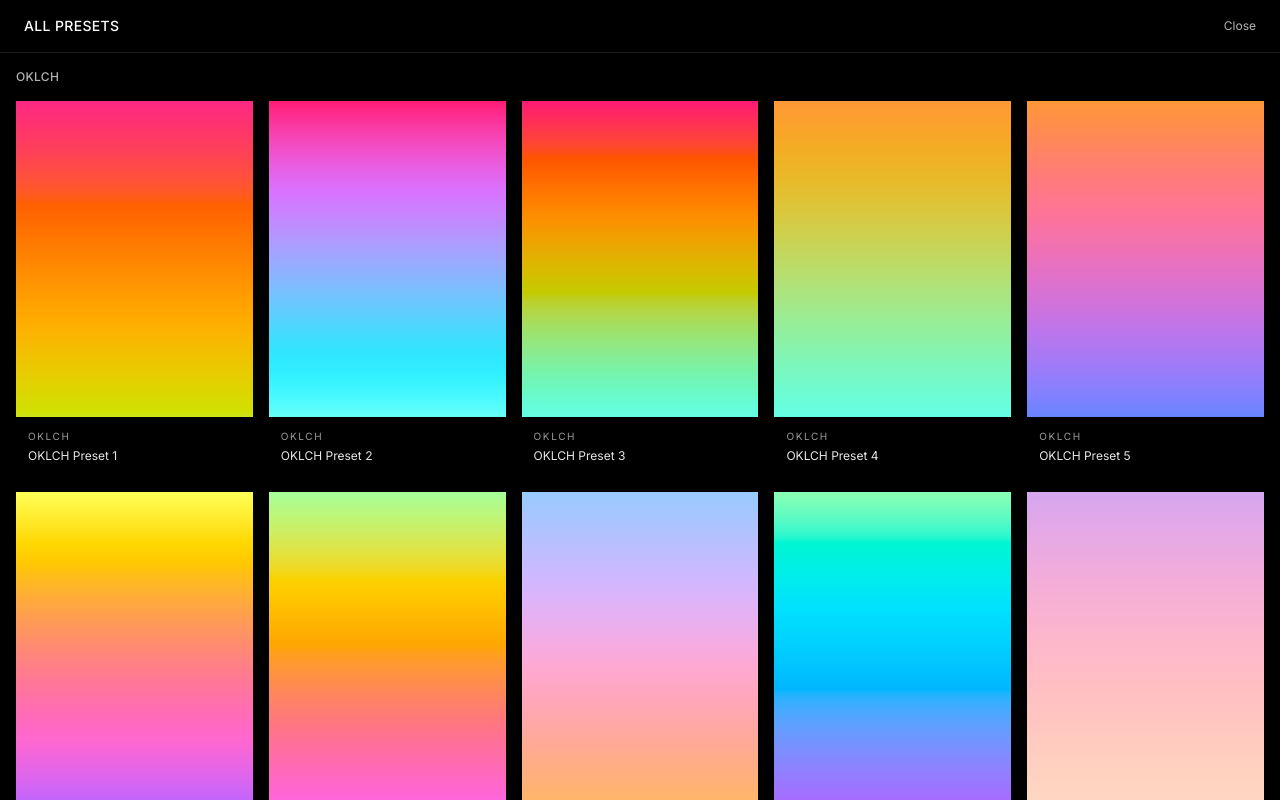
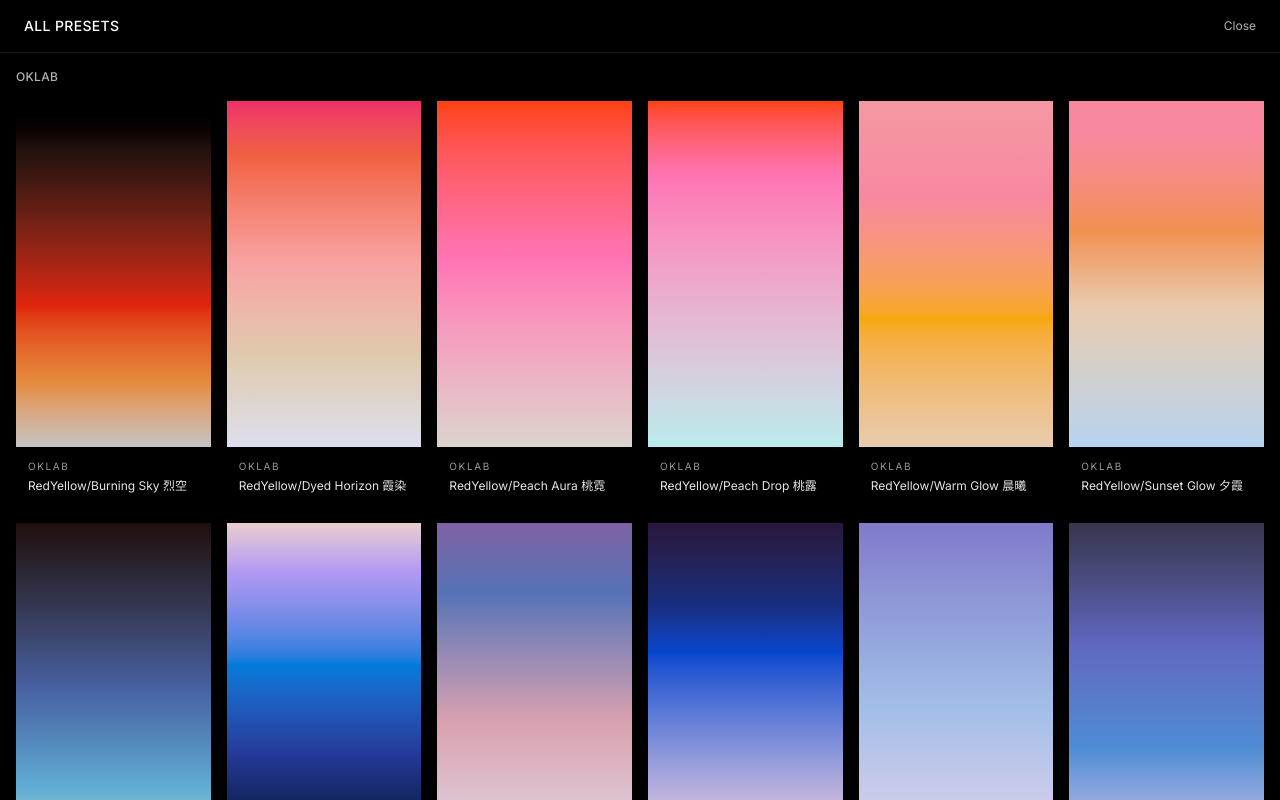
Before and after one commit to BIAsia/wrap-gradient, a React (Vite) app: page / in a window 1280 px wide. Both pictures are taken after a click on the button "All". Built offline with nearby package versions, Linux system fonts and the light colour scheme.

Commit message:
Tune preset library ordering and card ratio

```diff
--- a/components/Presets.tsx
+++ b/components/Presets.tsx
@@ -62,8 +62,8 @@ export const Presets: React.FC<PresetsProps> = ({ onSelect }) => {
     const activePresets = presetsByFamily[family];
     const featuredPresets = activePresets.slice(0, FEATURED_COUNT);
     const allPresetGroups = [
+        { key: 'oklab', title: 'OKLAB', presets: PRESETS_OKLAB },
         { key: 'oklch', title: 'OKLCH', presets: PRESETS_OKLCH },
-        { key: 'oklab', title: 'OKLAB', presets: PRESETS_OKLAB },
     ] as const;
 
     useEffect(() => {
@@ -190,7 +190,7 @@ export const Presets: React.FC<PresetsProps> = ({ onSelect }) => {
                                     <h3 className="text-xs font-medium tracking-wide text-white/70 uppercase">
                                         {group.title}
                                     </h3>
-                                    <div className="grid grid-cols-2 sm:grid-cols-3 lg:grid-cols-4 xl:grid-cols-5 gap-4 min-h-full">
+                                    <div className="grid grid-cols-3 sm:grid-cols-4 lg:grid-cols-5 xl:grid-cols-6 gap-4 min-h-full">
                                         {group.presets.map((preset, index) => {
                                             const isSelected = selectedId === preset.stops[0].id;
                                             const gradientStr = [...preset.stops]
@@ -216,7 +216,7 @@ export const Presets: React.FC<PresetsProps> = ({ onSelect }) => {
                                                     title={displayName}
                                                     aria-label={displayName}
                                                 >
-                                                    <div className="relative aspect-[3/4] overflow-hidden"
+                                                    <div className="relative aspect-[9/16] overflow-hidden"
                                                         style={{
                                                             background: `linear-gradient(in ${cssMode} to top, ${gradientStr})`,
                                                         }}
```
